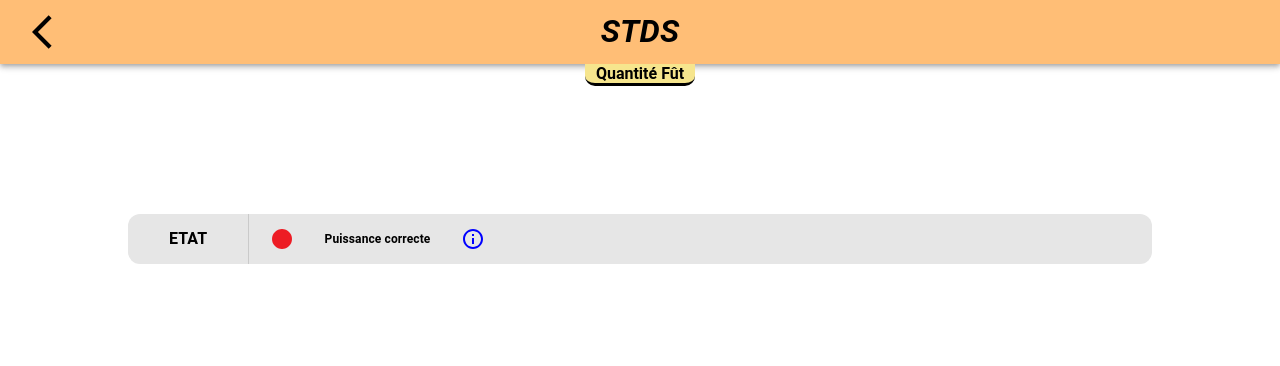
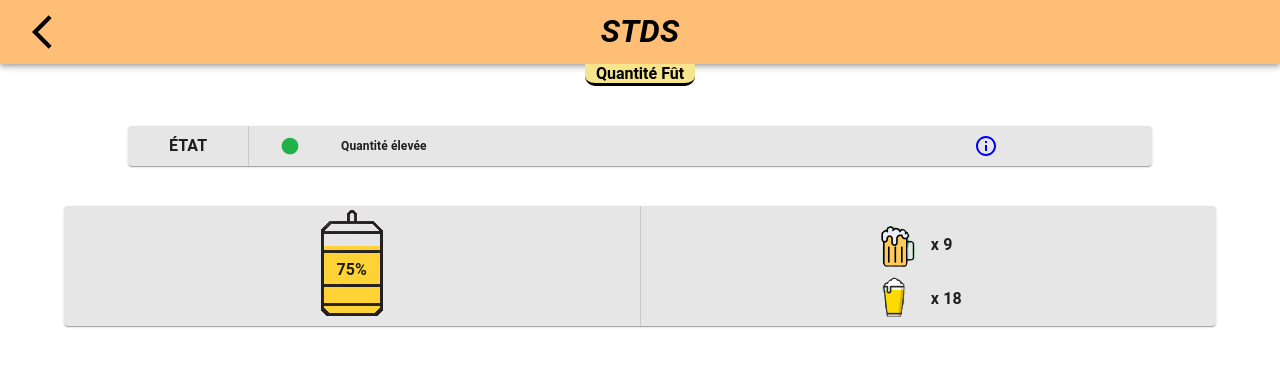
Before and after one commit to Falsimane/SAE-ALT-S3-Dev-22-23-STDS-3B-Equipe-4, a React (Create React App) app in the folder Application/stds-app/: page /quantite in a window 1280 px wide. Shown: the top 366 px of the page. Built offline with nearby package versions, Linux system fonts and the light colour scheme.

Commit message:
Ajout du changement couleur LED et nombre bierre sur image quantite Fût #8

```diff
--- a/Application/stds-app/src/pages/QuantiteFut.tsx
+++ b/Application/stds-app/src/pages/QuantiteFut.tsx
@@ -6,6 +6,9 @@ import * as React from "react";
 import CircleIcon from "@mui/icons-material/Circle";
 import Divider from '@mui/material/Divider';
 import InfoOutlinedIcon from '@mui/icons-material/InfoOutlined';
+import CardActionArea from "@mui/material/CardActionArea";
+import CardContent from "@mui/material/CardContent";
+import Card from "@mui/material/Card";
 
 export default function QuantiteFut() {
     const refresh = (e: CustomEvent) => {
@@ -13,6 +16,31 @@ export default function QuantiteFut() {
             e.detail.complete();
         }, 3000);
     };
+
+
+    let pourcentageQuantite = 75;
+    let nombreVerre = Math.floor(6*pourcentageQuantite/100 * 4);
+
+    let colorDot= "#22B04B";
+    let texteQuantite = "Quantité élevée";
+
+    if (pourcentageQuantite <= 10){
+        colorDot = "#ED1C24";
+        texteQuantite = "Quantité faible";
+    } else if(pourcentageQuantite <= 30){
+        colorDot = "#F49229";
+        texteQuantite = "Quantité intermédiaire";
+    }
+
+    let calculPourcentage = pourcentageQuantite;
+    let radiusLiquideQuantiteTop = 0;
+    let nombreApres90 = 0;
+    if(pourcentageQuantite > 90){
+        nombreApres90 = 10-(100-pourcentageQuantite);
+        radiusLiquideQuantiteTop += nombreApres90;
+    } else if (pourcentageQuantite === 1){
+        calculPourcentage = 1.1/90;
+    }
     return (
         <IonPage id="quantitefut-page">
 
@@ -22,30 +50,67 @@ export default function QuantiteFut() {
                 <IonRefresher slot="fixed" onIonRefresh={refresh}>
                     <IonRefresherContent></IonRefresherContent>
                 </IonRefresher>
-                <Box sx={{ height:"7%", width: "80%", backgroundColor:"#E6E6E6",  margin:"10%", borderRadius:3, display:"flex", alignItems:"center"}}>
+                <Card sx={{ backgroundColor: "#E6E6E6", height: 40, width: "80%", marginLeft: "10%", marginTop: 5}}>
+                    <CardActionArea sx={{height: '100%'}}>
+                        <CardContent sx={{display: "flex", alignItems: "center", height: "100%", padding : 0}}>
 
-                    <Typography sx={{fontWeight:"bold",paddingLeft:"4%"}}>
-                        ETAT
-                    </Typography>
+                            <Typography sx={{fontWeight:"bold",paddingLeft:"4%"}}>
+                                ÉTAT
+                            </Typography>
 
 
 
-                    <Divider sx = {{ color:"blue",paddingLeft:"4%"} } orientation="vertical" variant="middle" />
+                            <Divider sx = {{ color:"blue",paddingLeft:"4%"} } orientation="vertical" variant="middle" />
 
 
 
-                    <CircleIcon sx={{ color: "#ED1C24" , marginLeft: "2%",  marginRight: "1%",  left :"30%"}} fontSize = "medium"/>
+                            <CircleIcon sx={{ color: colorDot , marginLeft: "3%",  marginRight: "1%",  left :"30%"}} fontSize = "small"/>
 
 
-                    <Typography sx={{fontWeight:"bold",paddingLeft:"2%", fontSize:12}}>
-                        Puissance correcte
-                    </Typography>
+                            <Typography sx={{fontWeight:"bold",paddingLeft:"3%", fontSize:12}}>
+                                {texteQuantite}
+                            </Typography>
 
-                    <InfoOutlinedIcon sx={{marginLeft: "3%", color:"blue" }}/>
+                            <InfoOutlinedIcon sx={{position: "absolute", right: "15%", marginLeft: "10%", color:"blue" }}/>
+                        </CardContent>
+                    </CardActionArea>
+                </Card>
 
+                        <Card sx={{ backgroundColor: "#E6E6E6", height: 120, width: "90%", marginLeft: "5%", marginTop:5}}>
+                            <CardActionArea sx={{height: '100%'}}>
+                                <CardContent sx={{display: "flex", alignItems: "center", height: "100%", padding : 0}}>
+                                    <Box sx={{ display: "flex", alignItems: "end", height: 100, marginTop: 0.5, justifyContent: "center", width: "50%"}}>
+                                        <Box sx={{marginBottom: 0.6, position: "absolute", backgroundColor: "#FFD335", borderTopRightRadius : radiusLiquideQuantiteTop, borderTopLeftRadius : radiusLiquideQuantiteTop, width: 56, height: 0.9*calculPourcentage}}/>
+                                        <Box sx={{position: "absolute"}}>
+                                            <img src={require('../images/fut-bierre.png')} alt=""/>
+                                        </Box>
+                                        <Typography sx={{zIndex: 1, position: "absolute", bottom: 44, fontWeight: 'bold', textAlign: "center"}}>{pourcentageQuantite}%</Typography>
+                                    </Box>
+                                    <Divider sx = {{ color:"blue"} } orientation="vertical" variant="middle" />
+                                    <Box sx={{display:"flex", justifyContent: "center", width: "50%"}}>
+                                        <Box sx={{width: 95, height: 100}}>
+                                            <Box sx={{ width: "100%", height: "50%", display: "flex", alignItems:"center", justifyContent:"left"}}>
+                                                <Box id={"pinte-bierre"} sx={{height: 30}}>
+                                                    <img src={require('../images/pinte-bierre.png')} alt=""/>
+                                                </Box>
+                                                <Typography sx={{marginLeft: 2, fontWeight: "bold", paddingTop: 1}}>
+                                                    x {nombreVerre/2}
+                                                </Typography>
+                                            </Box>
+                                            <Box sx={{ width: "100%", height: "50%", display: "flex", alignItems:"center", justifyContent:"left"}}>
+                                                <Box id={"verre-bierre"} sx={{height: 30}}>
+                                                    <img src={require('../images/verre-bierre.png')} alt=""/>
+                                                </Box>
+                                                <Typography sx={{marginLeft: 2, fontWeight: "bold", paddingTop: 2}}>
+                                                    x {nombreVerre}
+                                                </Typography>
+                                            </Box>
 
-                    </Box>
-
+                                        </Box>
+                                    </Box>
+                                </CardContent>
+                            </CardActionArea>
+                        </Card>
 
 
                 </IonContent>
```
